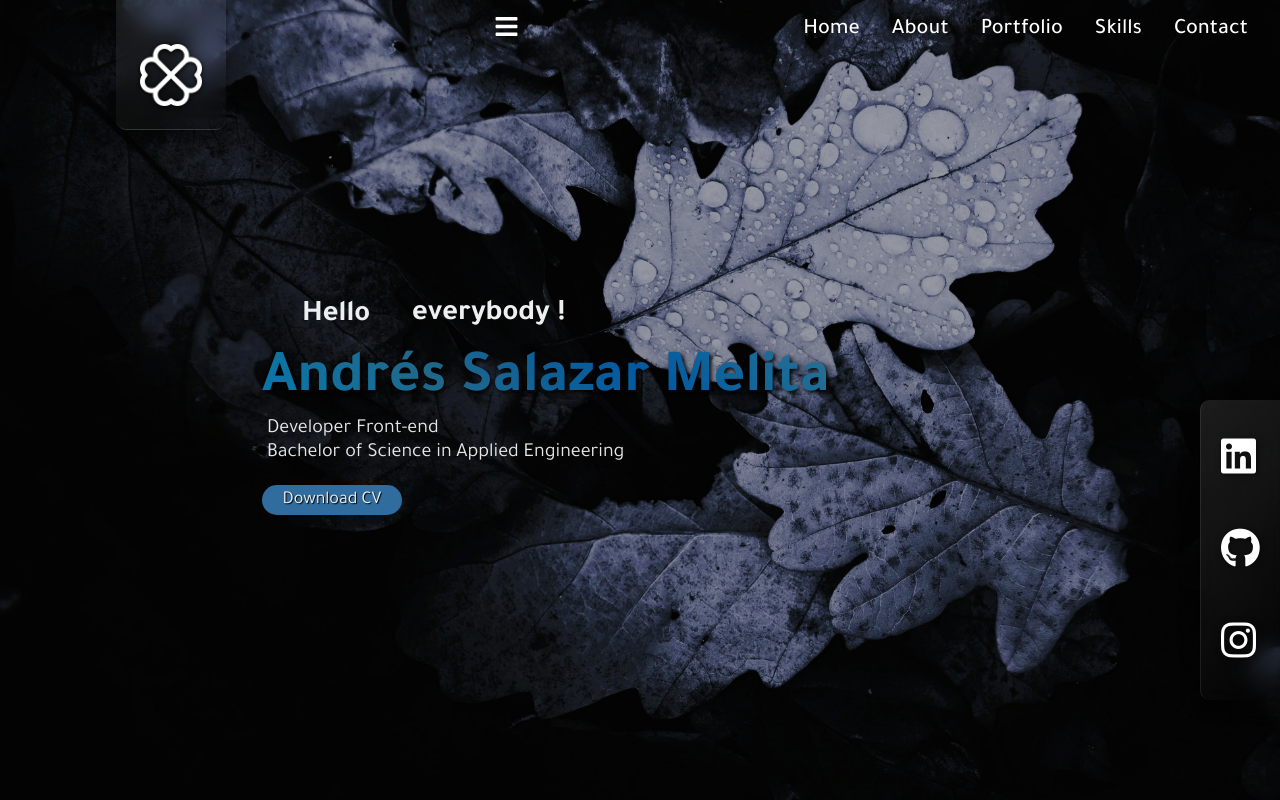
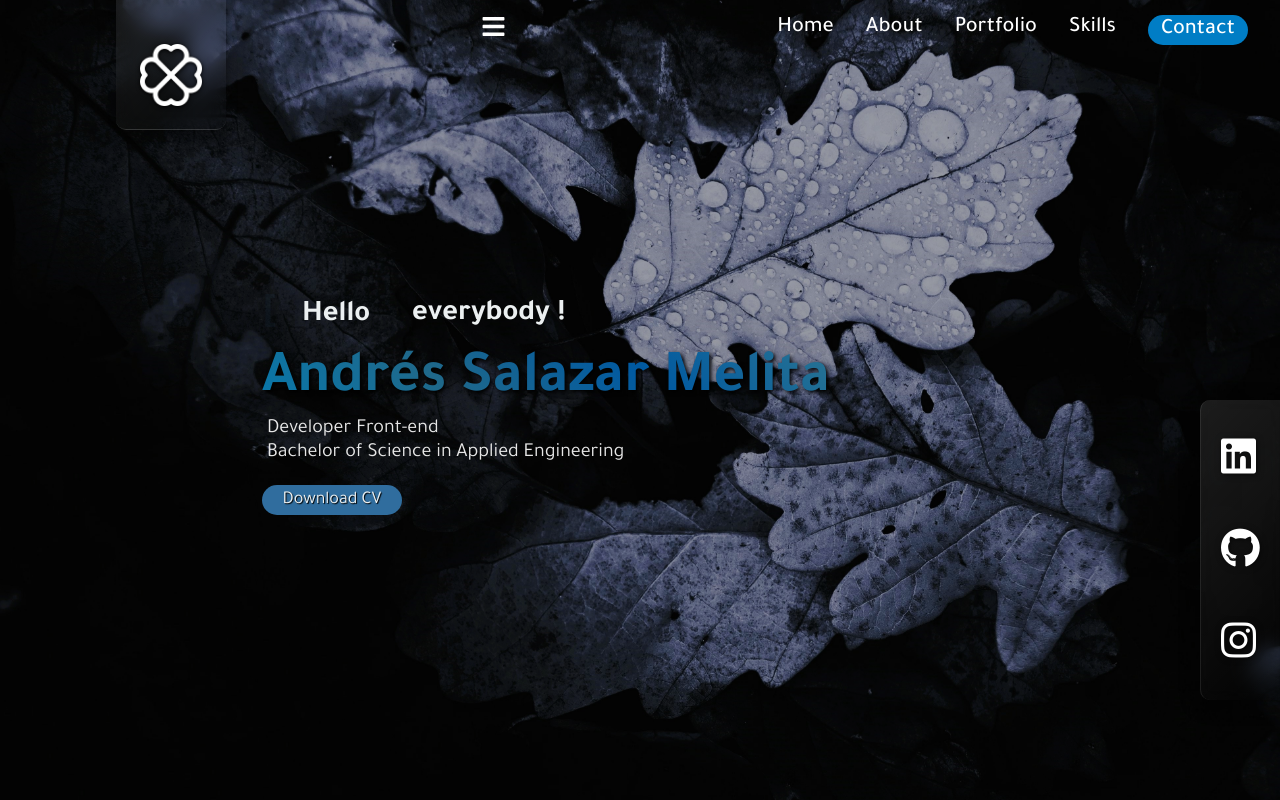
Before and after one commit to Andresmelita/portfolio-casm, a React (Vite) app: page / in a window 1280 px wide. Shown: the top 800 px of the page. Built offline with nearby package versions, Linux system fonts and the light colour scheme.

Commit message:
navbar change

```diff
--- a/src/components/Cover/cover.scss
+++ b/src/components/Cover/cover.scss
@@ -39,7 +39,7 @@
         }
 
         .github:hover {
-            color: rgb(241, 226, 141);
+            color: rgb(140, 57, 235);
             filter: drop-shadow(0px 0px 0px rgba(0, 0, 0, 0));
             transition: all 0.3s ease-out;
             transform: scale(1.2);
@@ -53,7 +53,7 @@
         }
 
         .instagram:hover {
-            color: rgb(187, 89, 89);
+            color: rgb(233, 71, 71);
             filter: drop-shadow(0px 0px 0px rgba(0, 0, 0, 0));
             transition: all 0.3s ease-out;
             transform: scale(1.2);
--- a/src/components/Footer/Footer.jsx
+++ b/src/components/Footer/Footer.jsx
@@ -1,9 +1,12 @@
-import React from 'react'
+import React, { useEffect, useState } from 'react'
 import './footer.scss'
+import image from '../../media/cover6.jpg'
 
 const Footer = () => {
+
     return (
         <div className='footer' id='footer'>
+            <img src={image}/>
             <div className='footer-info'>
                 <h1>Andrés Salazar Melita</h1>
                 <p>Hello Nohelia 🍀</p>
--- a/src/components/Footer/footer.scss
+++ b/src/components/Footer/footer.scss
@@ -1,21 +1,27 @@
 .footer {
     width: 100%;
     height: 100vh;
-    background-color: black;
     color: rgb(255, 255, 255);
-    padding-top: 280px;
+    padding-top: 0px;
+    background: no-repeat center center;
+    background-size: cover;
     position: fixed;
     bottom: 0;
+    z-index: -20;
     left: 0;
-    z-index: -2;
 }
 
 
 .footer-info {
     font-size: 35px;
-    padding: 30px 0 30px 50px;
+    padding: 30px 0px 30px 50px;
     width: 70%;
-    margin: 0 auto;
+    margin: auto;
+    bottom: 400px;
+    left: 300px;
+    align-items: center;
+    position: absolute;
+    color: aliceblue;
 
     h1 {
         padding-bottom: 15px;
@@ -24,6 +30,11 @@
 
 .footer-contact {
     font-size: 22px;
+    align-items: center;
+    left: 300px;
+    position: absolute;
+    bottom: 300px;
+    margin: auto;
     padding: 100px 0 30px 50px;
     width: 70%;
     margin: 0 auto;
--- a/src/components/Navbar/Navbar.jsx
+++ b/src/components/Navbar/Navbar.jsx
@@ -40,7 +40,9 @@ const Navbar = ({scrollHeight}) => {
                         <a href="#skills" onClick={closeMenu}>Skills</a>
                     </ol>
                     <ol className='nav-item'>
-                        <a href="#contact" onClick={closeMenu}>Contact</a>
+                        <div className='contact'>
+                            <a href="#contact" onClick={closeMenu}>Contact</a>
+                        </div>
                     </ol>
                 </ul>
             </nav>
--- a/src/components/Navbar/navbar.scss
+++ b/src/components/Navbar/navbar.scss
@@ -66,6 +66,14 @@
 .header .nav-item {
     padding: 1rem;
     font-weight: 500;
+}
+
+.contact {
+    background-color: rgb(0, 125, 197);
+    border-radius: 1rem;
+    padding: 2px;
+    width: 100px;
+    text-align: center;
 }
 
 .header .nav-item a:hover {
```
